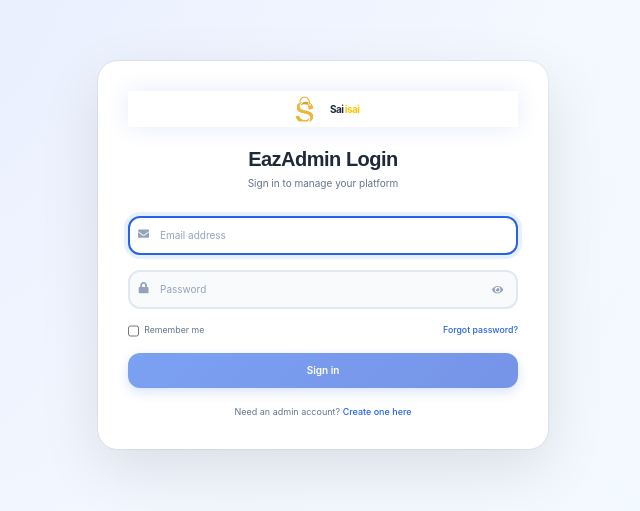
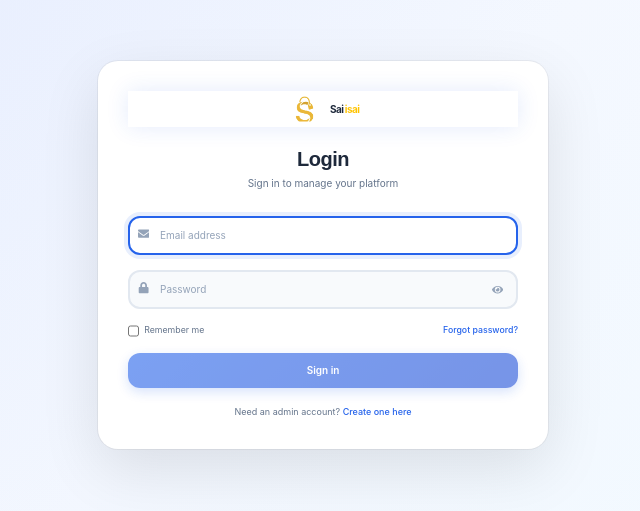
Before and after one commit to fekt2016/eazadmin, a React (Vite) app: page /login in a window 1280 px wide. Shown: the part 145-656 px from the top of the page, without its empty margins (317-957 px from the left). Built offline with nearby package versions, Linux system fonts and the light colour scheme; no server answers.

Commit message:
user info update

```diff
--- a/src/pages/auth/AdminLogin.jsx
+++ b/src/pages/auth/AdminLogin.jsx
@@ -108,7 +108,7 @@ export default function AdminLogin() {
         </LogoContainer>
 
         <WelcomeSection>
-          <Title>EazAdmin Login</Title>
+          <Title>Login</Title>
           <Subtitle>Sign in to manage your platform</Subtitle>
         </WelcomeSection>
 
--- a/src/routes/AdminRoutes.jsx
+++ b/src/routes/AdminRoutes.jsx
@@ -6,6 +6,7 @@ import ProtectedRoute from "../routes/protectedRoute";
 
 const ProductDetail = lazy(() => import("../features/products/ProductDetail"));
 const AdminLogin = lazy(() => import("../pages/auth/AdminLogin"));
+const AdminRegister = lazy(() => import("../pages/auth/AdminRegister"));
 const ForgotPasswordPage = lazy(() => import("../features/auth/ForgotPasswordPage"));
 const ResetPasswordPage = lazy(() => import("../features/auth/ResetPasswordPage"));
 const Dashboard = lazy(() => import("../features/Dashboard"));
@@ -94,6 +95,16 @@ export default function AdminRoutes() {
       {/* Admin login route - both / and /login so /login does not 404 */}
       <Route path={PATHS.LOGIN} element={<AdminLogin />} />
       <Route path="/login" element={<AdminLogin />} />
+      <Route path={PATHS.REGISTER} element={
+        <Suspense fallback={<LoadingSpinner />}>
+          <AdminRegister />
+        </Suspense>
+      } />
+      <Route path="/register" element={
+        <Suspense fallback={<LoadingSpinner />}>
+          <AdminRegister />
+        </Suspense>
+      } />
 
       {/* Password reset routes */}
       <Route path="/forgot-password" element={
--- a/src/routes/routePaths.js
+++ b/src/routes/routePaths.js
@@ -87,6 +87,7 @@ export const PATHS = {
 
   // Auth
   LOGIN: "/login",
+  REGISTER: "/register",
   FORGOT_PASSWORD: "/forgot-password",
   RESET_PASSWORD: "/reset-password/:token",
 };
```
